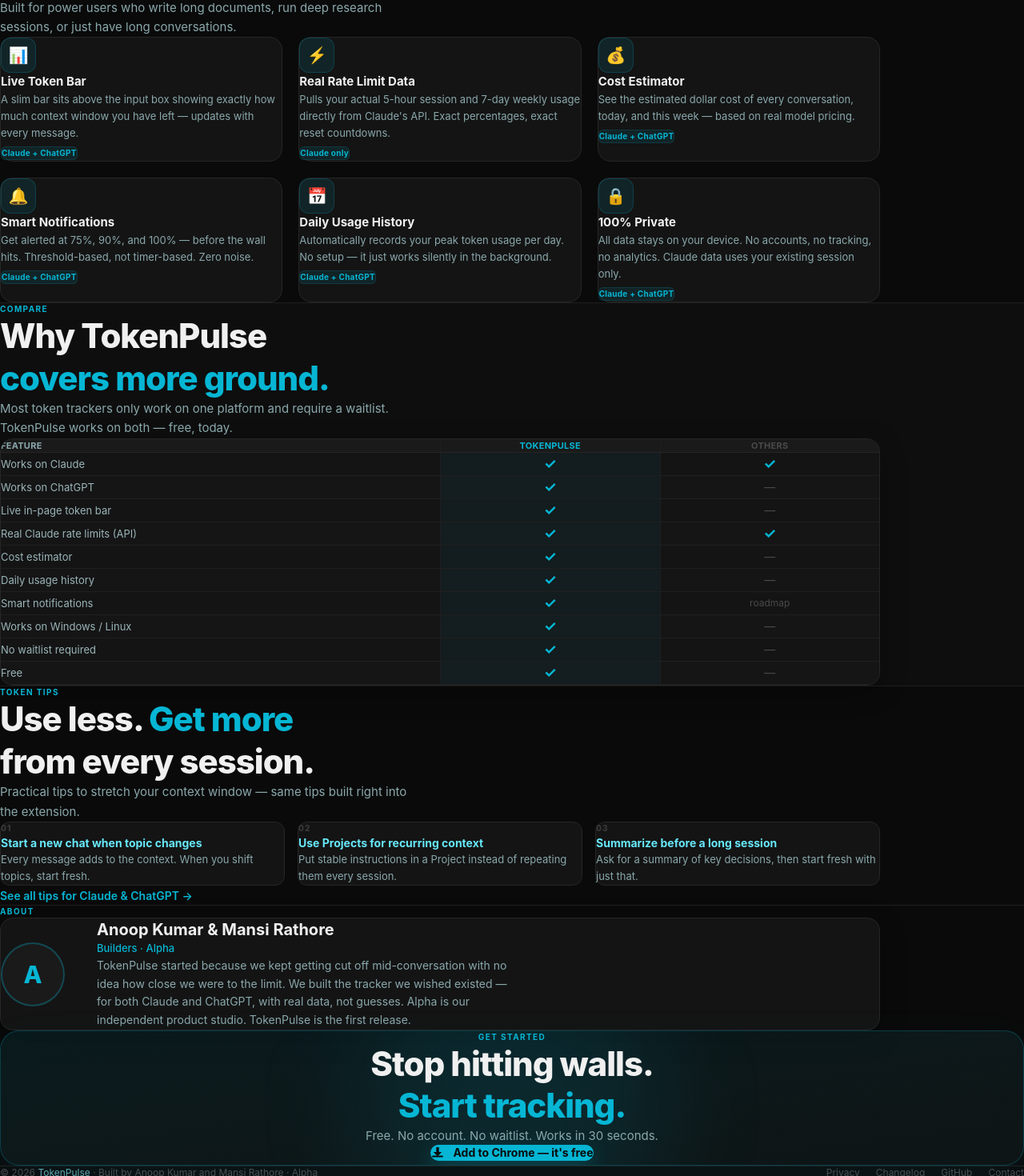
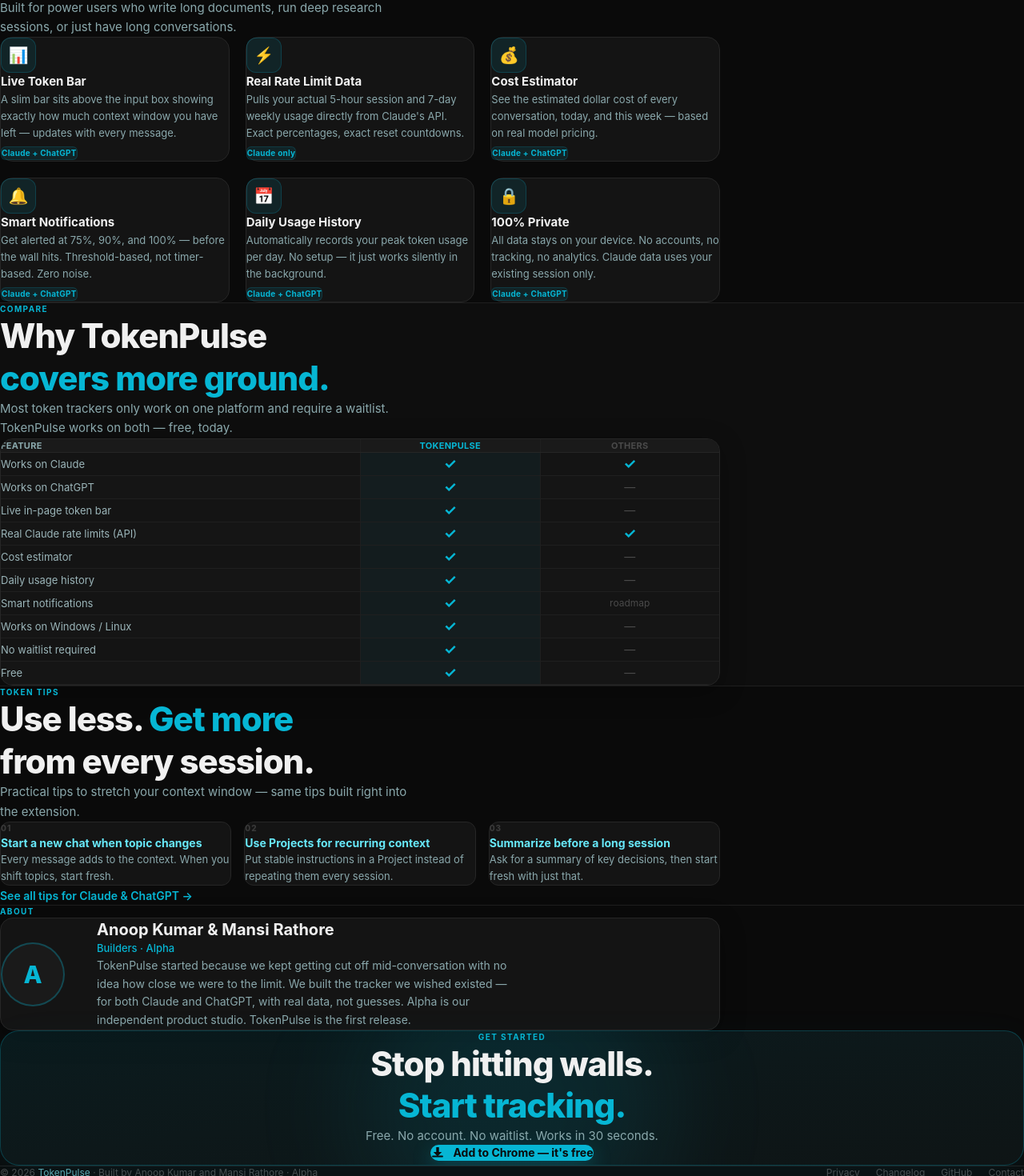
Before and after one commit to anu-ship-it/tokenpulse-web, a Next.js app: page / in a window 1280 px wide. Shown: the part 476-1946 px from the top of the page at 80% size. Built offline with nearby package versions, Linux system fonts and the light colour scheme.

Commit message:
Fixing the page layout

```diff
--- a/app/page.tsx
+++ b/app/page.tsx
@@ -144,7 +144,7 @@ export default function Home() {
 
       {/* ── Features ───────────────────────────── */}
       <section id="features" className="border-t border-border2 px-6 md:px-10 py-24">
-        <div className="max-w-[1100px] mx-auto">
+        <div className="max-w-[900px] mx-auto w-full px-4">
           <div className="text-[10px] font-bold tracking-[0.14em] text-teal uppercase mb-3">
             Features
           </div>
@@ -217,7 +217,7 @@ export default function Home() {
 
       {/* ── Compare ────────────────────────────── */}
       <section id="compare" className="bg-bg2/40 border-t border-b border-border2 px-6 md:px-10 py-24">
-        <div className="max-w-[1100px] mx-auto">
+        <div className="max-w-[900px] mx-auto w-full px-4">
           <div className="text-[10px] font-bold tracking-[0.14em] text-teal uppercase mb-3">
             Compare
           </div>
@@ -286,8 +286,8 @@ export default function Home() {
       </section>
 
       {/* ── Tips Preview ───────────────────────── */}
-      <section className="px-6 md:px-10 py-24">
-        <div className="max-w-[1100px] mx-auto">
+      <section className="px-4 md:px-8 py-20">
+        <div className="max-w-[900px] mx-auto w-full px-4">
           <div className="text-[10px] font-bold tracking-[0.14em] text-teal uppercase mb-3">
             Token Tips
           </div>
@@ -347,7 +347,7 @@ export default function Home() {
 
       {/* ── About ───────────────────────────────── */}
       <section className="border-t border-border2 px-6 md:px-10 py-24">
-        <div className="max-w-[1100px] mx-auto">
+        <div className="max-w-[900px] mx-auto w-full px-4">
           <div className="text-[10px] font-bold tracking-[0.14em] text-teal uppercase mb-3">
             About
           </div>
```
